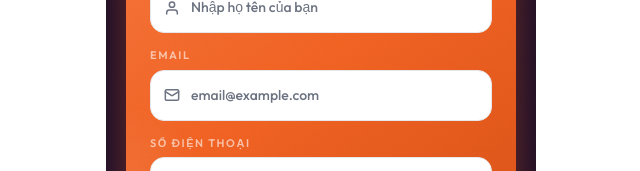
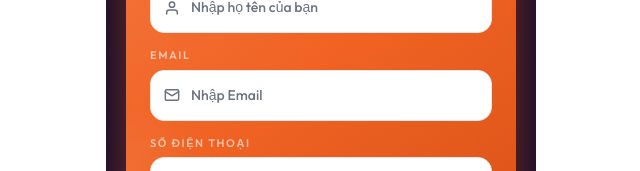
Before and after one commit to npnamdev/Funnely, a Next.js app: page / in a window 1280 px wide. Shown: the part 771-942 px from the top of the page, without its empty margins (319-959 px from the left). Built offline with nearby package versions, Linux system fonts and the light colour scheme.

Commit message:
Update contact-form.tsx

```diff
--- a/components/contact-form.tsx
+++ b/components/contact-form.tsx
@@ -68,7 +68,7 @@ export function ContactForm() {
       ),
     },
     {
-      id: 'email', label: 'Email', type: 'email', placeholder: 'email@example.com',
+      id: 'email', label: 'Email', type: 'email', placeholder: 'Nhập Email',
       icon: (
         <svg width="16" height="16" viewBox="0 0 24 24" fill="none" stroke="currentColor" strokeWidth="2.2" strokeLinecap="round" strokeLinejoin="round">
           <rect width="20" height="16" x="2" y="4" rx="2" /><path d="m22 7-8.97 5.7a1.94 1.94 0 0 1-2.06 0L2 7" />
```
